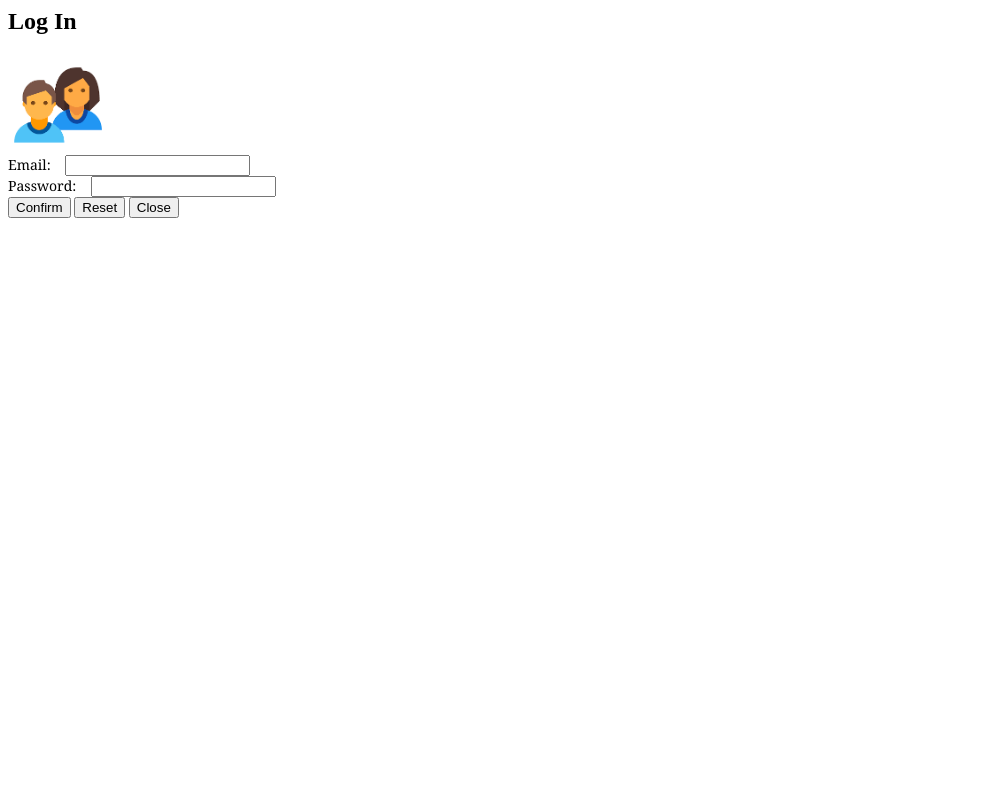
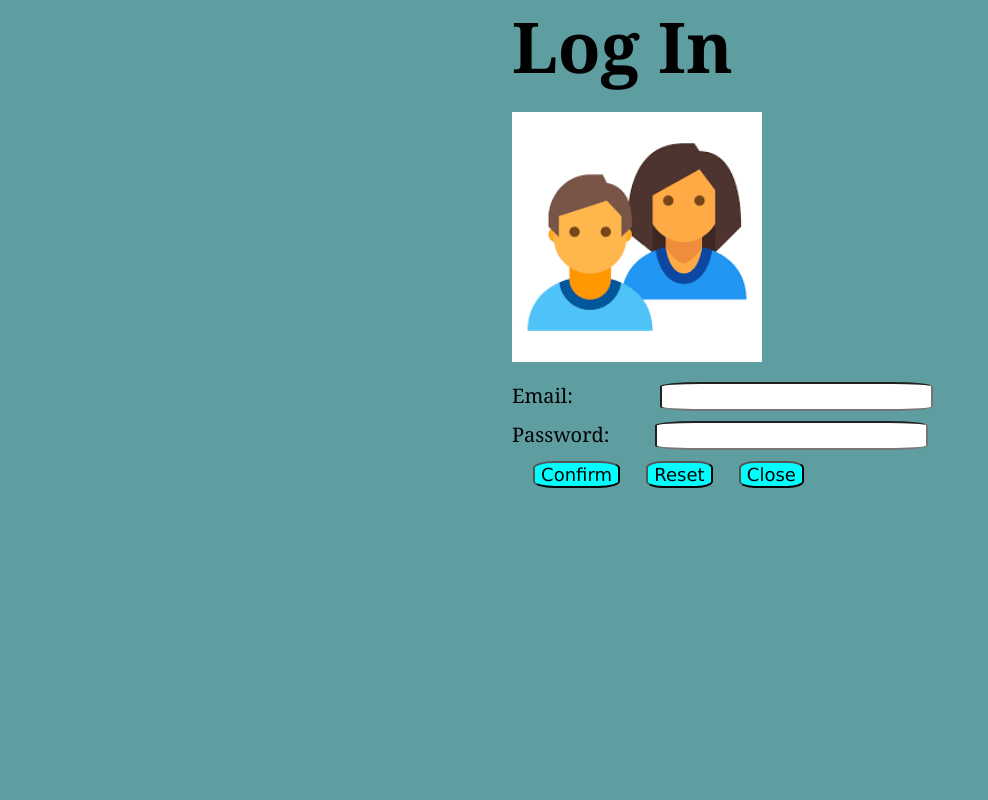
Before and after one commit to o-perez/Personal-Projects, a PHP site: page /forms/logInUserForm.php in a window 1280 px wide. Shown: the whole page, without its empty margins (0-988 px from the left). Run offline with PHP 8.4, Linux system fonts and the light colour scheme.

Commit message:
Styling forms
Applying CSS to the forms

```diff
--- a/PerezSoftwareDevelopment/css/stylesheet.css
+++ b/PerezSoftwareDevelopment/css/stylesheet.css
@@ -41,17 +41,23 @@ a:link, a:visited{
     height: 700px;
 }
 
-.logForm{
-    font-family: Cambria, Cochin, Georgia, Times, 'Times New Roman', serif;
-    font-size: 14px;
-    margin-right:50%;
-}
+.form{
+            align-items: center;
+            justify-content: center;
+            display: flex;
 
-.logForm{
-  position: relative;
-  object-fit: cover;
-  justify-content: center;
-}
+            position: relative;
+        }
+       .logForm{
+            position: absolute;
+            object-fit: cover;
+            justify-content: center;
+            font-family: Cambria, Cochin, Georgia, Times, 'Times New Roman', serif;
+            font-size: 30px;
+            margin:auto;
+            align-content: center;
+             left: 50%;
+        }
 
 /* .popHeaderForms{
   position: absolute;
--- a/PerezSoftwareDevelopment/forms/logInUserForm.php
+++ b/PerezSoftwareDevelopment/forms/logInUserForm.php
@@ -1,27 +1,83 @@
 <head>
-    <link rel="stylesheet" type="text/css" href="../css/stylesheet.css" >
+    <!-- <link rel="stylesheet" type="text/css" href="../css/stylesheet.css" > -->
+    <style type="text/css">
+        .form{
+            align-items: center;
+            justify-content: center;
+            display: flex;
+
+            position: relative;
+        }
+       .logForm{
+            position: absolute;
+            object-fit: cover;
+            justify-content: center;
+            font-family: Cambria, Cochin, Georgia, Times, 'Times New Roman', serif;
+            font-size: 30px;
+            margin:auto;
+            align-content: center;
+            left: 40%;
+        }
+
+        .frmContent{
+            font-size: 20px;
+        }
+
+        .frmContent label input{
+            font-size: 20px;
+            margin-left: 25px;
+            justify-content: center;
+            margin-bottom: 10px;
+            border-radius: 15%;
+        }
+
+        h2{
+            font-size: 70px;
+            margin-top: -10px;
+            left: 50%;
+        }
+
+        body{
+            background-color: cadetblue;
+        }
+
+        .decoIMG{
+            margin-top: -40px;
+            margin-bottom: 20px;
+        }
+
+        .frmBTNS{
+            border-radius: 25%;
+            background-color: cyan;
+            margin-left: 5%;
+            font-family: 'Lucida Sans', 'Lucida Sans Regular', 'Lucida Grande', 'Lucida Sans Unicode', Geneva, Verdana, sans-serif;
+            font-size: large;
+        }
+
+    </style>
 </head>
+
 <body>
-<div>
+    <div class="logForm">
         <div>
             <header>
                 <h2>Log In</h2>
             </header>
 
-        <div>
-            <img src="../images/currentUser.png" style="width: 100px; height: 100px;">
+            <div class="decoIMG">
+                <img src="../images/currentUser.png" style="width: 250px; height: 250px;">
             </div>
         </div>
 
-    <div class="logForm">
+        <div class="frmContent">
             <form name="logInUser" action="logInUsr.php" method="POST">
-            <label>Email: &nbsp;&nbsp;&nbsp;<input type="email" name="userEmail" ></label>
+                <label>Email: &nbsp;&nbsp;&nbsp;&nbsp;&nbsp;&nbsp;&nbsp;&nbsp;&nbsp;&nbsp;&nbsp;<input type="email" name="userEmail" class="emailIN" ></label>
                 <br>
                 <label>Password: &nbsp;&nbsp;&nbsp;<input type="password" name="userPass" ></label>
                 <br>
-            <button type="submit" name="confirmUser" class="confirmbtn">Confirm</button>
-            <button type="reset" name="resetUserForm"class="redbtns">Reset</button>
-            <button type="button" name="closeUserForm">Close</button>
+                <button type="submit" name="confirmUser" class="frmBTNS">Confirm</button>
+                <button type="reset" name="resetUserForm" class="frmBTNS">Reset</button>
+                <button type="button" name="closeUserForm" class="frmBTNS">Close</button>
             </form>
         </div>
     </div>
--- a/PerezSoftwareDevelopment/index.php
+++ b/PerezSoftwareDevelopment/index.php
@@ -20,7 +20,7 @@
         </header>
 
         <main>
-            <iFrame name="displayer" width="1500" height="500" src="screens/generalFrame.php" ></iFrame>
+            <iFrame name="displayer" width="1500" height="500" src="screens/generalFrame.php"></iFrame>
         </main>
         <footer>
         </footer>
```
Also changed, not shown: PerezSoftwareDevelopment/forms/createUserForm.php (+67 -6 lines). Lines whose indentation alone changed are shown as unchanged.
